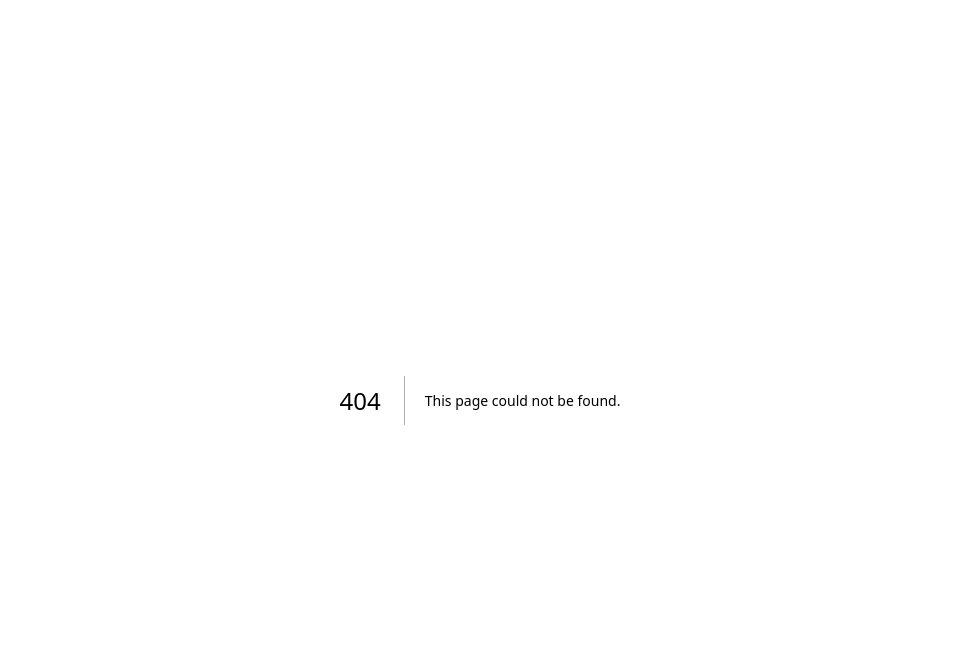
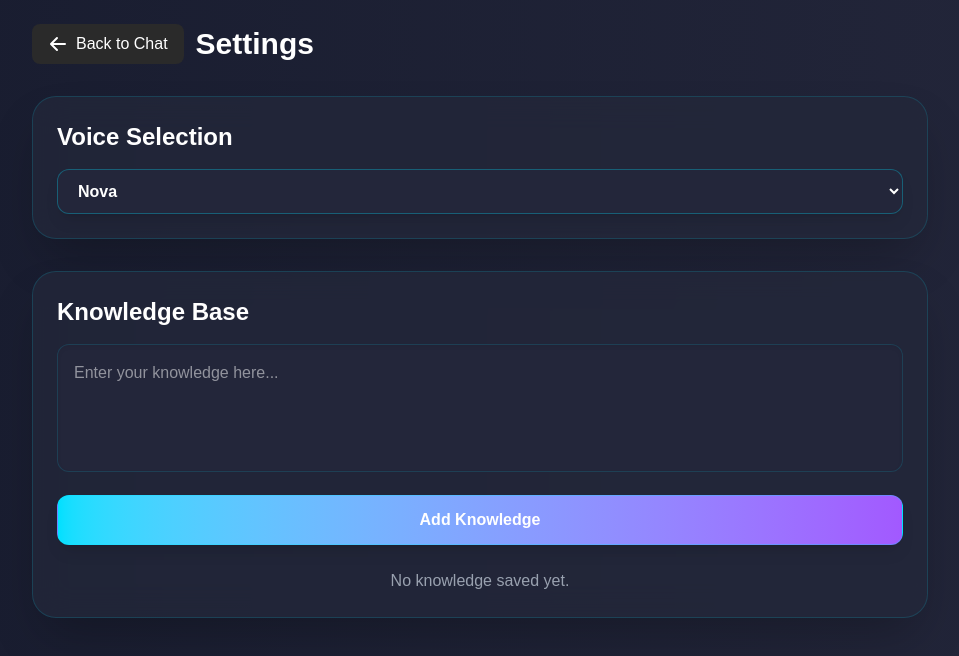
Before and after one commit to kusumafr72/boothchatflow, a Next.js app: page /settings in a window 1280 px wide. Before the commit this address had no page. Shown: the top 656 px of the page, without its empty margins (160-1119 px from the left). Built offline with nearby package versions, Linux system fonts and the light colour scheme.

Commit message:
Production Setup

```diff
--- a/ecosystem.config.js
+++ b/ecosystem.config.js
@@ -1,14 +1,16 @@
 module.exports = {
   apps: [{
     name: 'my-ai-assistant',
-    script: 'npm',
-    args: 'start',
+    script: '/usr/bin/npm',
+    args: 'run start',
+    cwd: '/root/my-ai-assistant',
     env: {
       PORT: 3000,
       NODE_ENV: 'production'
     },
     instances: 1,
     autorestart: true,
-    watch: false
+    watch: false,
+    exec_mode: 'fork'
   }]
 };
--- a/next.config.js
+++ b/next.config.js
@@ -65,7 +65,14 @@ const nextConfig = {
         ],
       },
     ]
-  }
+  },
+  output: 'standalone',
+  images: {
+    unoptimized: true,
+  },
+  experimental: {
+    serverActions: true,
+  },
 };
 
 module.exports = nextConfig;
--- a/src/app/page.js
+++ b/src/app/page.js
@@ -139,7 +139,14 @@ export default function Home() {
           <span className="text-3xl font-extrabold text-[#6c63ff]">Chatflow</span>
           <span className="ml-2 px-3 py-1 rounded-lg bg-gradient-to-r from-[#00e0ff] to-[#a259ff] text-white font-semibold text-sm">WhatsApp AI Assistant</span>
         </div>
-        <span className="text-sm text-gray-400 font-medium">Powered by OpenAI</span>
+        <Link href="/settings">
+          <button className="flex items-center gap-2 bg-[#2a2a2a] hover:bg-[#3a3a3a] text-white px-4 py-2 rounded-lg transition-all duration-200">
+            <svg xmlns="http://www.w3.org/2000/svg" className="h-5 w-5" viewBox="0 0 20 20" fill="currentColor">
+              <path fillRule="evenodd" d="M11.49 3.17c-.38-1.56-2.6-1.56-2.98 0a1.532 1.532 0 01-2.286.948c-1.372-.836-2.942.734-2.106 2.106.54.886.061 2.042-.947 2.287-1.561.379-1.561 2.6 0 2.978a1.532 1.532 0 01.947 2.287c-.836 1.372.734 2.942 2.106 2.106a1.532 1.532 0 012.287.947c.379 1.561 2.6 1.561 2.978 0a1.533 1.533 0 012.287-.947c1.372.836 2.942-.734 2.106-2.106a1.533 1.533 0 01.947-2.287c1.561-.379 1.561-2.6 0-2.978a1.532 1.532 0 01-.947-2.287c.836-1.372-.734-2.942-2.106-2.106a1.532 1.532 0 01-2.287-.947zM10 13a3 3 0 100-6 3 3 0 000 6z" clipRule="evenodd" />
+            </svg>
+            Settings
+          </button>
+        </Link>
       </header>
 
       {/* Main Content */}
@@ -194,32 +201,32 @@ export default function Home() {
             </form>
           </div>
 
-          {/* Avatar + Controls Box */}
-          <div className="flex flex-col items-center justify-between bg-[var(--glass)] border border-[var(--glass-border)] rounded-3xl shadow-2xl backdrop-blur-lg backdrop-saturate-150 flex-1 max-w-3xl h-[600px] min-w-[350px] p-8">
-            <div className="flex flex-col items-center w-full">
-              <div className="relative w-64 h-64 flex items-center justify-center mb-6">
+          {/* Avatar Box */}
+          <div className="flex flex-col items-center justify-center bg-[var(--glass)] border border-[var(--glass-border)] rounded-3xl shadow-2xl backdrop-blur-lg backdrop-saturate-150 flex-1 max-w-3xl h-[600px] min-w-[350px] p-8">
+            <div className="flex flex-col items-center justify-center w-full h-full">
+              <div className="relative w-80 h-80 flex items-center justify-center">
                 <img
                   src={avatarMap[selectedVoice]}
                   alt="AI Avatar"
                   className="relative w-full h-full rounded-full shadow-2xl object-cover"
                 />
                 {isListening && (
-                  <div className="absolute inset-0 rounded-full border-4 border-[#a259ff] animate-pulse" />
+                  <div className="absolute inset-0 rounded-full border-8 border-[#a259ff] animate-pulse" />
                 )}
                 {isSpeaking && (
-                  <div className="absolute inset-0 rounded-full border-4 border-[#00e0ff] animate-pulse" />
+                  <div className="absolute inset-0 rounded-full border-8 border-[#00e0ff] animate-pulse" />
                 )}
               </div>
               {/* Animated bar under avatar when speaking */}
-              <div className="h-10 flex items-end justify-center w-full mb-6">
+              <div className="h-16 flex items-end justify-center w-full mt-8">
                 {isSpeaking && (
                   <div className="flex gap-2 h-full items-end">
                     {[...Array(16)].map((_, i) => (
                       <div
                         key={i}
-                        className="w-3 rounded bg-gradient-to-t from-[#00e0ff] to-[#a259ff] animate-wave"
+                        className="w-4 rounded bg-gradient-to-t from-[#00e0ff] to-[#a259ff] animate-wave"
                         style={{
-                          height: `${Math.random() * 32 + 16}px`,
+                          height: `${Math.random() * 48 + 24}px`,
                           animationDelay: `${i * 0.08}s`,
                         }}
                       />
@@ -227,26 +234,6 @@ export default function Home() {
                   </div>
                 )}
               </div>
-            </div>
-            {/* Controls inside avatar box */}
-            <div className="flex flex-col items-center w-full gap-4">
-              <Link href="/knowledge" className="w-full">
-                <button className="w-full bg-gradient-to-r from-[#00e0ff] to-[#a259ff] px-4 py-3 rounded-xl shadow-lg font-semibold text-white hover:from-[#a259ff] hover:to-[#00e0ff] transition-all duration-200 border border-[#00e0ff]/30 backdrop-blur-md">
-                  Knowledge
-                </button>
-              </Link>
-              <select
-                value={selectedVoice}
-                onChange={e => setSelectedVoice(e.target.value)}
-                className="w-full bg-[#23263a] border border-[#00e0ff]/30 text-white px-3 py-3 rounded-xl shadow-lg font-semibold focus:ring-2 focus:ring-[#00e0ff] backdrop-blur-md"
-              >
-                <option value="nova">Nova</option>
-                <option value="onyx">Onyx</option>
-                <option value="alloy">Alloy</option>
-                <option value="echo">Echo</option>
-                <option value="fable">Fable</option>
-                <option value="shimmer">Shimmer</option>
-              </select>
             </div>
           </div>
         </div>
--- /dev/null
+++ b/src/app/settings/page.js
@@ -0,0 +1,122 @@
+'use client';
+
+import { useState, useEffect } from 'react';
+import Link from 'next/link';
+
+export default function SettingsPage() {
+  const [selectedVoice, setSelectedVoice] = useState('nova');
+  const [knowledge, setKnowledge] = useState("");
+  const [savedKnowledge, setSavedKnowledge] = useState([]);
+
+  useEffect(() => {
+    // Load saved voice from localStorage
+    const savedVoice = localStorage.getItem("selectedVoice");
+    if (savedVoice) {
+      setSelectedVoice(savedVoice);
+    }
+
+    // Load knowledge base
+    const existing = localStorage.getItem("knowledgeBase");
+    if (existing) {
+      setSavedKnowledge(JSON.parse(existing));
+    }
+  }, []);
+
+  const handleVoiceChange = (e) => {
+    const voice = e.target.value;
+    setSelectedVoice(voice);
+    localStorage.setItem("selectedVoice", voice);
+  };
+
+  const handleSaveKnowledge = () => {
+    if (!knowledge.trim()) return;
+    const newKB = [...savedKnowledge, knowledge.trim()];
+    setSavedKnowledge(newKB);
+    localStorage.setItem("knowledgeBase", JSON.stringify(newKB));
+    setKnowledge("");
+  };
+
+  const handleDeleteKnowledge = (index) => {
+    const newKB = savedKnowledge.filter((_, i) => i !== index);
+    setSavedKnowledge(newKB);
+    localStorage.setItem("knowledgeBase", JSON.stringify(newKB));
+  };
+
+  return (
+    <div className="min-h-screen bg-gradient-to-r from-[#181c2f] to-[#23263a] text-white p-6">
+      <div className="max-w-4xl mx-auto">
+        {/* Header */}
+        <header className="flex items-center justify-between mb-8">
+          <div className="flex items-center gap-3">
+            <Link href="/">
+              <button className="flex items-center gap-2 bg-[#2a2a2a] hover:bg-[#3a3a3a] text-white px-4 py-2 rounded-lg transition-all duration-200">
+                <svg xmlns="http://www.w3.org/2000/svg" className="h-5 w-5" viewBox="0 0 20 20" fill="currentColor">
+                  <path fillRule="evenodd" d="M9.707 16.707a1 1 0 01-1.414 0l-6-6a1 1 0 010-1.414l6-6a1 1 0 011.414 1.414L5.414 9H17a1 1 0 110 2H5.414l4.293 4.293a1 1 0 010 1.414z" clipRule="evenodd" />
+                </svg>
+                Back to Chat
+              </button>
+            </Link>
+            <h1 className="text-3xl font-bold text-white">Settings</h1>
+          </div>
+        </header>
+
+        {/* Voice Selection */}
+        <div className="mb-8 bg-[var(--glass)] border border-[var(--glass-border)] rounded-3xl p-6 shadow-2xl backdrop-blur-lg">
+          <h2 className="text-2xl font-semibold mb-4 text-white">Voice Selection</h2>
+          <select
+            value={selectedVoice}
+            onChange={handleVoiceChange}
+            className="w-full bg-[#23263a] border border-[#00e0ff]/30 text-white px-4 py-3 rounded-xl shadow-lg font-semibold focus:ring-2 focus:ring-[#00e0ff] backdrop-blur-md"
+          >
+            <option value="nova">Nova</option>
+            <option value="onyx">Onyx</option>
+            <option value="alloy">Alloy</option>
+            <option value="echo">Echo</option>
+            <option value="fable">Fable</option>
+            <option value="shimmer">Shimmer</option>
+          </select>
+        </div>
+
+        {/* Knowledge Base */}
+        <div className="bg-[var(--glass)] border border-[var(--glass-border)] rounded-3xl p-6 shadow-2xl backdrop-blur-lg">
+          <h2 className="text-2xl font-semibold mb-4 text-white">Knowledge Base</h2>
+          <div className="mb-6">
+            <textarea
+              value={knowledge}
+              onChange={(e) => setKnowledge(e.target.value)}
+              placeholder="Enter your knowledge here..."
+              className="w-full h-32 p-4 rounded-xl bg-[#23263a] text-white focus:outline-none focus:ring-2 focus:ring-[#00e0ff] font-medium text-base border border-[#00e0ff22] shadow-inner backdrop-blur-md resize-none"
+            />
+            <button
+              onClick={handleSaveKnowledge}
+              className="mt-4 w-full bg-gradient-to-r from-[#00e0ff] to-[#a259ff] px-4 py-3 rounded-xl shadow-lg font-semibold text-white hover:from-[#a259ff] hover:to-[#00e0ff] transition-all duration-200 border border-[#00e0ff]/30 backdrop-blur-md"
+            >
+              Add Knowledge
+            </button>
+          </div>
+
+          <div className="space-y-4">
+            {savedKnowledge.length === 0 ? (
+              <p className="text-gray-400 text-center">No knowledge saved yet.</p>
+            ) : (
+              savedKnowledge.map((item, index) => (
+                <div
+                  key={index}
+                  className="flex justify-between items-center bg-[#23263a] p-4 rounded-xl hover:bg-[#2a2a2a] transition-all duration-200"
+                >
+                  <span className="text-white flex-1">{item}</span>
+                  <button
+                    onClick={() => handleDeleteKnowledge(index)}
+                    className="bg-red-600 hover:bg-red-700 text-white px-4 py-2 rounded-lg transition-all duration-200 ml-4"
+                  >
+                    Delete
+                  </button>
+                </div>
+              ))
+            )}
+          </div>
+        </div>
+      </div>
+    </div>
+  );
+}
```
